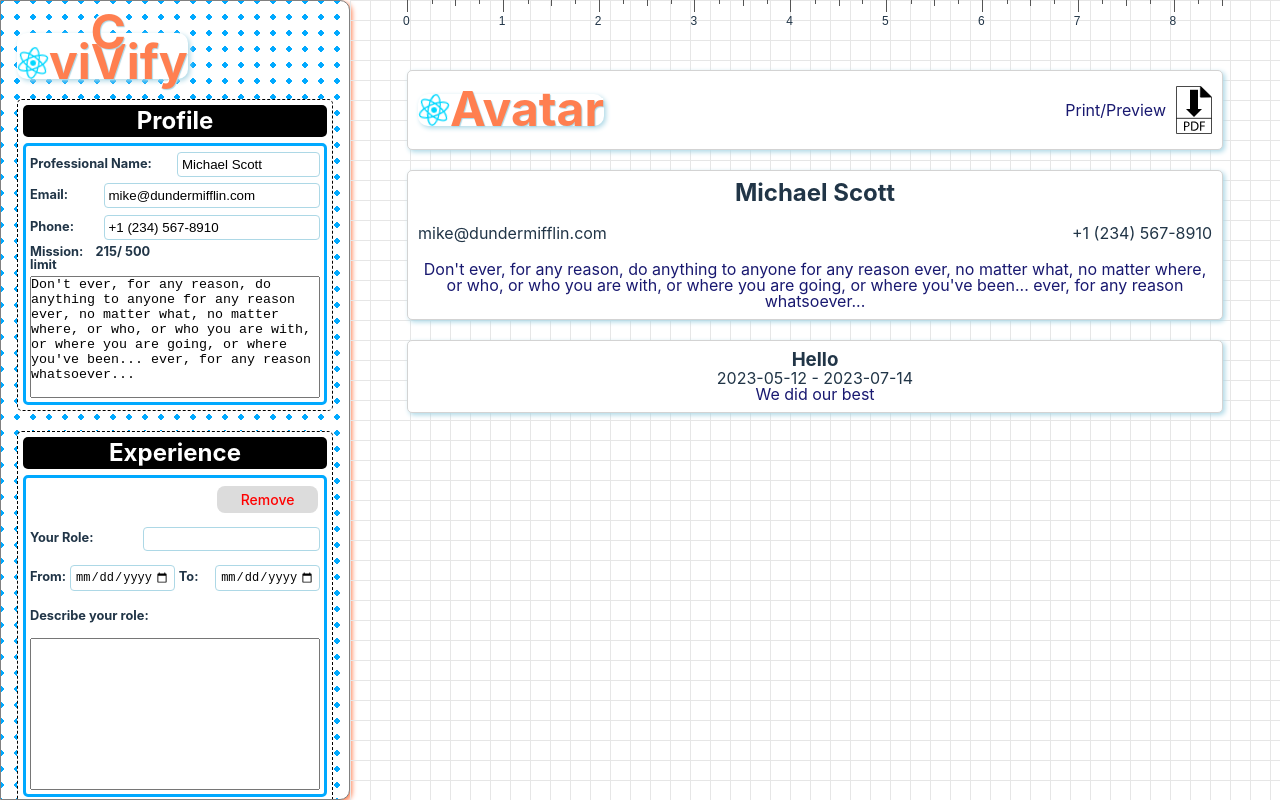
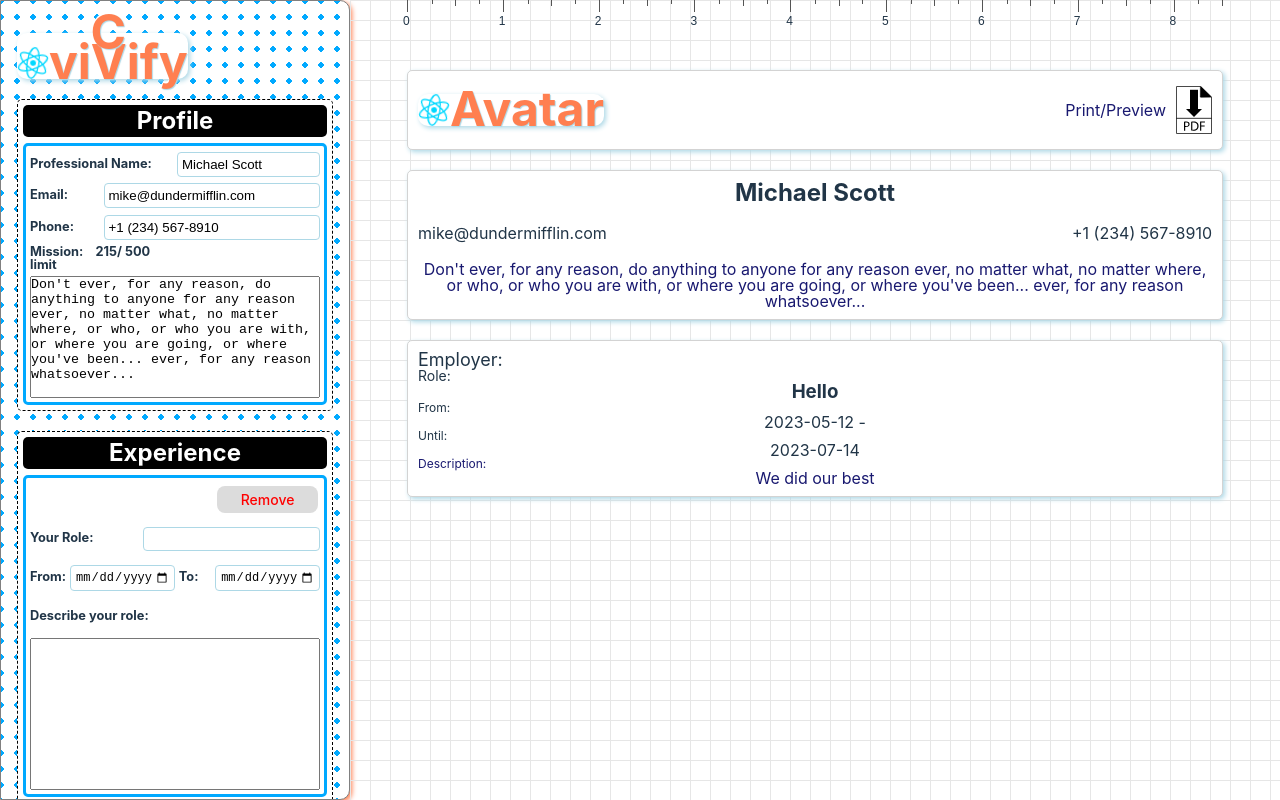
Before and after one commit to dtKinger/cvivify-react, a React (Vite) app: page / in a window 1280 px wide. Built offline with nearby package versions, Linux system fonts and the light colour scheme.

Commit message:
Add section headers

```diff
--- a/src/components/OutputExperience.jsx
+++ b/src/components/OutputExperience.jsx
@@ -7,14 +7,14 @@
     <div className="output-component">
       {experienceNodes.map((node, index) => (
         <div key={index} className="experience-node">
-          <h2 className="company-name">{node.company_name}</h2>
-          <h3 className="job-title">{node.job_title}</h3>
+          <h2 className="company-name"><span className="labels">Employer: </span>{node.company_name}</h2>
+          <h3 className="job-title"><span className="labels">Role: </span>{node.job_title}</h3>
           <div className="job-dates">
-            <span className="start-date">{node.starting_date} -</span>
-            <span className="end-date"> {node.worked_until}</span>
+            <span className="start-date"><span className="labels">From: </span>{node.starting_date} -</span>
+            <span className="end-date"><span className="labels">Until: </span>{node.worked_until}</span>
           </div>
           <div className="profile-header__mission">
-            <p className="job-description">{node.job_description}</p>
+            <p className="job-description"><span className="labels">Description: </span>{node.job_description}</p>
           </div>
         </div>
       ))}
--- a/src/styles/OutputArea.css
+++ b/src/styles/OutputArea.css
@@ -47,6 +47,14 @@
   transform: translateX(-2px);
   border-radius: 5px 5px 0 0;
 }
+
+.labels {
+  display: flex;
+  font-size: 0.75em;
+  font-weight: 400;
+}
+
+
 
 
 .ruler {
```
